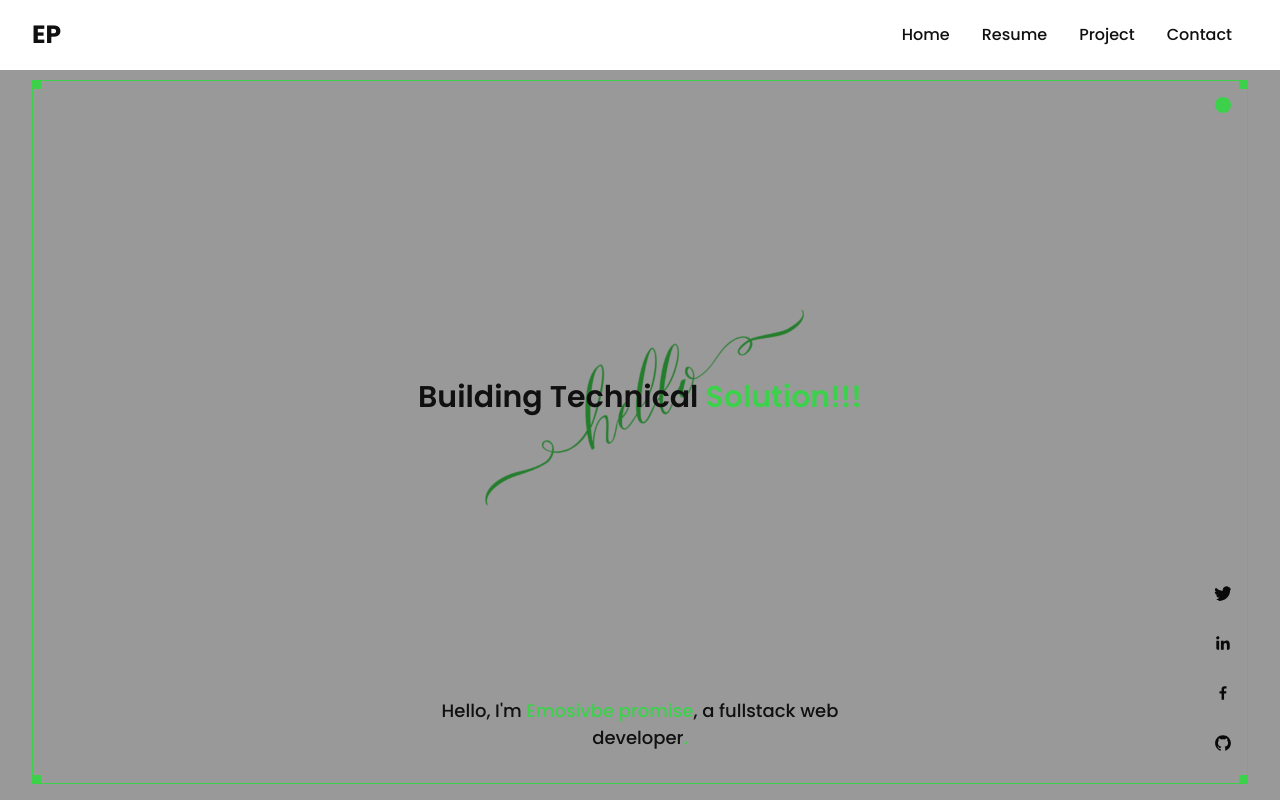
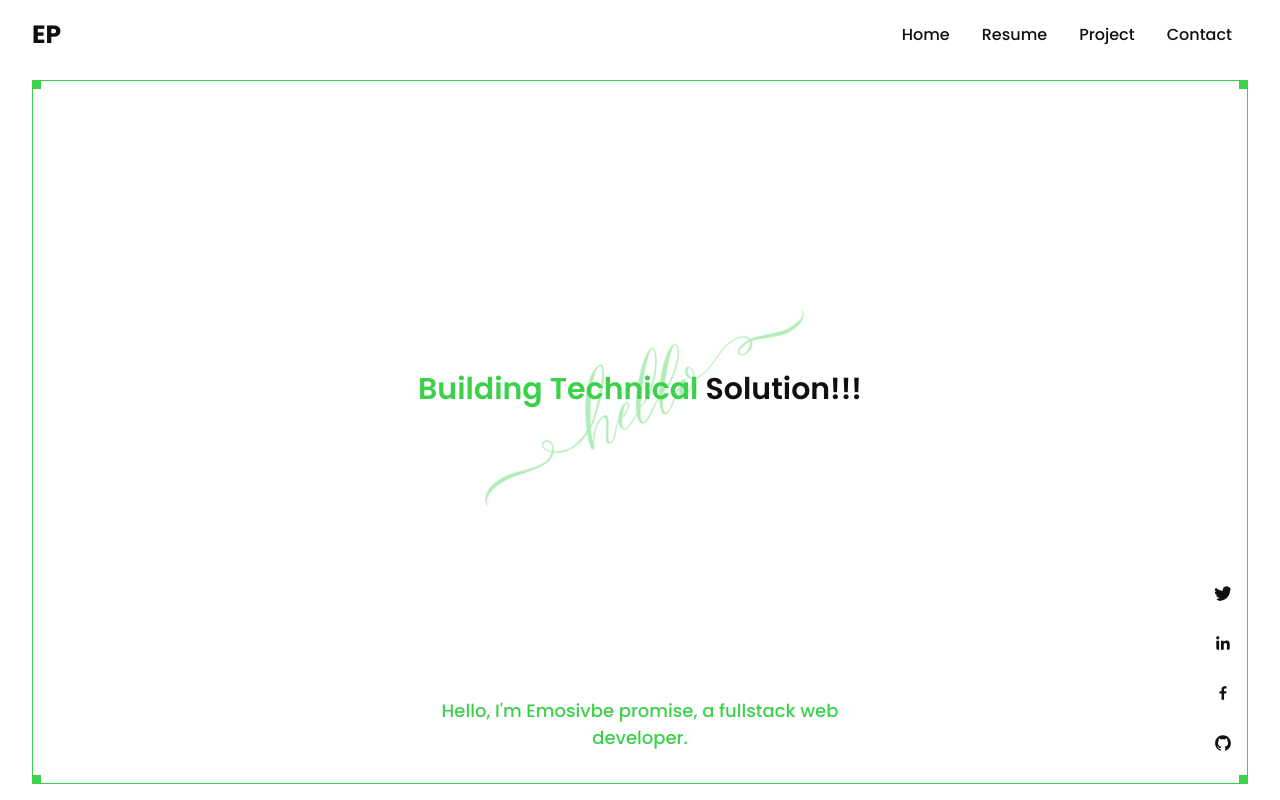
Before and after one commit to Promiseejiro/repo, a Next.js app in the folder portfolio/: page / in a window 1280 px wide. Shown: the top 800 px of the page. Built offline with nearby package versions, Linux system fonts and the light colour scheme.

Commit message:
new commit

```diff
--- a/portfolio/app/components/contactme/contactme.module.css
+++ b/portfolio/app/components/contactme/contactme.module.css
@@ -6,7 +6,7 @@
   display: flex;
   flex-direction: column;
   align-items: center;
-  z-index: 3;
+  z-index: 4;
 }
 
 .contact_container a{
--- a/portfolio/app/components/hero/hero.module.css
+++ b/portfolio/app/components/hero/hero.module.css
@@ -28,10 +28,11 @@
   height: 100%;
   width: 100%;
   z-index: 3;
+
 }
 
 .white_theme .hero_overlay {
-  background-color: rgba(0, 0, 0, 0.4);
+  background-color: rgba(0, 0, 0, 0);
 }
 
 .animation_box {
@@ -44,6 +45,7 @@
   animation: moveRight 4s linear infinite;
   animation-delay: -1s;
   z-index: 2;
+
 }
 
 @keyframes moveRight {
@@ -86,6 +88,7 @@
   padding: 1rem;
   position: relative;
   z-index: 3;
+  background-color: rgba(255, 255, 255, 0.6);
 }
 
 .white_theme .border_container {
@@ -132,12 +135,13 @@
 .hero_overlay h1,
 .hero_overlay h4 {
   color: var(--dark-color);
+  /* padding: 1rem; */
 }
 
 .white_theme .hero_overlay p,
 .white_theme .hero_overlay h1,
 .white_theme .hero_overlay h4 {
-  color: var(--dark-color);
+  color: var(--success-color);
 }
 
 .brown_theme .hero_overlay p,
@@ -177,7 +181,7 @@
 }
 
 .white_theme .hero_overlay h4 span {
-  color: var(--success-color);
+  color: var(--dark-color);
 }
 
 .brown_theme .hero_overlay h4 span {
--- a/portfolio/app/components/hero/hero.tsx
+++ b/portfolio/app/components/hero/hero.tsx
@@ -47,7 +47,7 @@ const Hero = () => {
             <div className={`${classes.box} ${classes.bottom_right}`}></div>
 
             <div className={classes.theme_container}>
-              <Theme></Theme>
+              {/* <Theme></Theme> */}
             </div>
             <div
               className={classes.hero_section_head}
```
